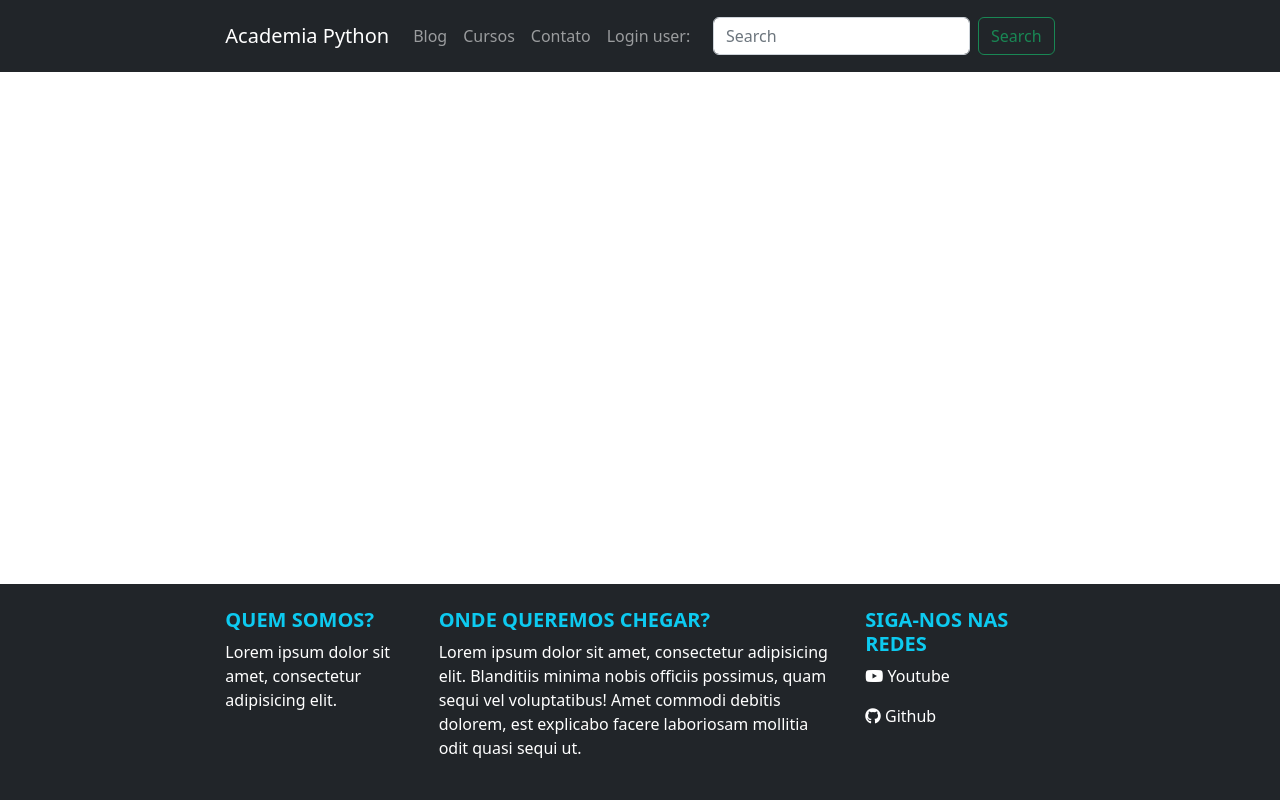
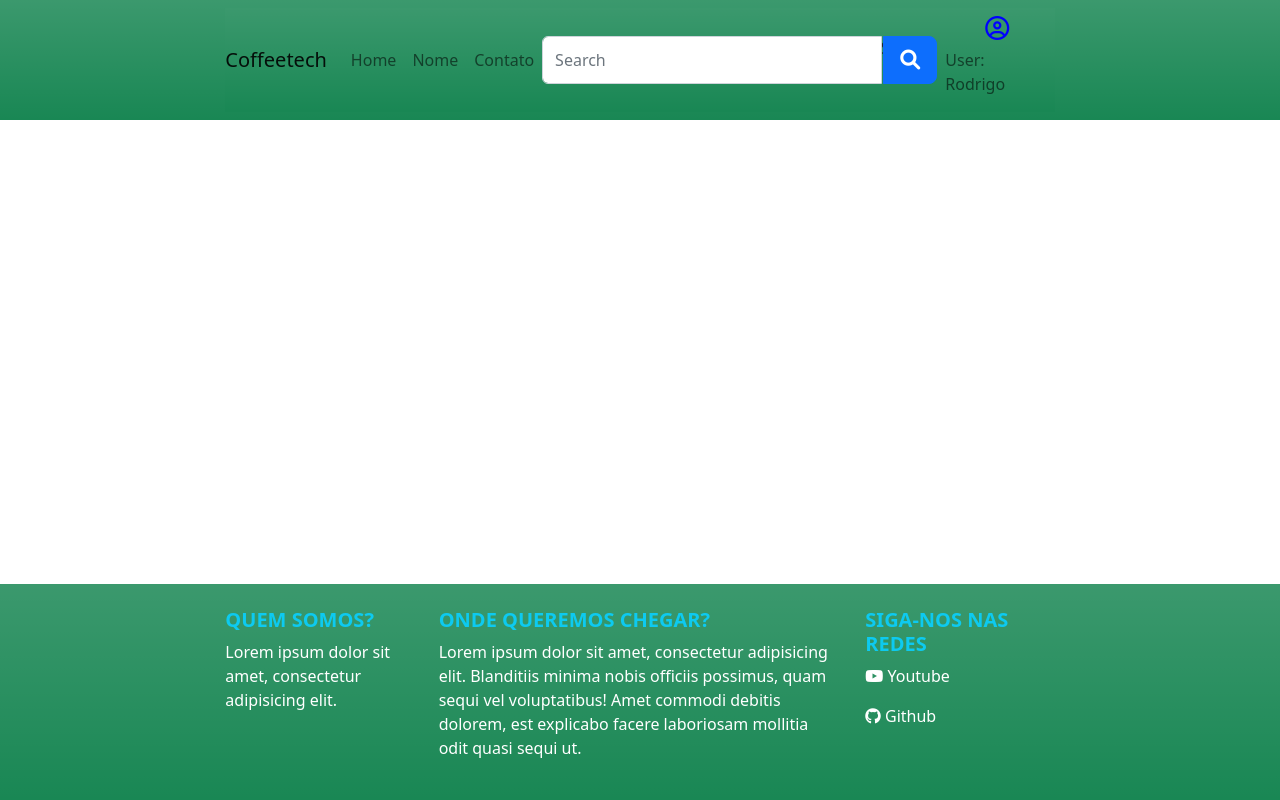
Before and after one commit to Rodrigodante11/coffeetech_django, a Django app: page / in a window 1280 px wide. Run offline with Django 3.2, Linux system fonts and the light colour scheme.

Commit message:
tela login

```diff
--- /dev/null
+++ b/autenticacao/urls.py
@@ -0,0 +1,9 @@
+from django.urls import path
+from . import views
+
+from django.conf import settings
+from django.conf.urls.static import static
+
+urlpatterns = [
+    path('', views.login, name="login"),
+] + static(settings.STATIC_URL, document_root=settings.STATIC_ROOT)
--- a/autenticacao/views.py
+++ b/autenticacao/views.py
@@ -1,3 +1,6 @@
 from django.shortcuts import render
+from django.http import HttpResponse
 
-# Create your views here.
+
+def login(request):
+    return render(request, 'autenticacao/login.html')
--- a/core/urls.py
+++ b/core/urls.py
@@ -4,5 +4,5 @@ from django.urls import path, include
 urlpatterns = [
     path('admin/', admin.site.urls),
     path('', include("coffeetech.urls")),
-    # path('login/', include("autenticacao.urls")),
+    path('login/', include("autenticacao.urls")),
 ]
--- a/templates/coffeetech/home.html
+++ b/templates/coffeetech/home.html
@@ -7,16 +7,16 @@
           rel="stylesheet" integrity="sha384-gH2yIJqKdNHPEq0n4Mqa/HGKIhSkIHeL5AyhkYV8i59U5AR6csBvApHHNl/vI1Bx"
           crossorigin="anonymous">
 
-    <link rel="stylesheet" href="{% static 'css/estilos.css' %}">
+    <link rel="stylesheet" href="{% static 'css/navbar.css' %}">
     <meta name="viewport" content="width=device-width, initial-scale=1">
     <meta charset="UTF-8">
-    <title>Pagina Inicial</title>
+    <title>Home</title>
 </head>
 <body>
-    <div class="container-fluid bg-dark mb-2">
+    <div class="container-fluid bg-success bg-gradient mb-2">
         <div class="row justify-content-center">
             <div class="col-xl-8">
-                <header class="bg-dark my-2">
+                <header class="bg-success bg-gradient my-2">
                      {% include 'fragments/navbar.html' %}
 
                 </header>
--- a/templates/fragments/footer.html
+++ b/templates/fragments/footer.html
@@ -1,4 +1,4 @@
-<footer class="bg-dark py-4 mt-4 {{var_position}}">
+<footer class="bg-success bg-gradient py-4 mt-4 {{var_position}}">
     <div class="container-fluid text-white">
         <div class="row justify-content-center">
 
--- a/templates/fragments/navbar.html
+++ b/templates/fragments/navbar.html
@@ -1,8 +1,8 @@
-<nav class="navbar navbar-expand-lg navbar-dark bg-dark">
+<nav class="navbar navbar-expand-lg navbar- bg-success bg-gradient">
 
     <div class="container-fluid px-0">
 
-        <a class="navbar-brand" href="{% url 'home' %}">Academia Python</a>
+        <a class="navbar-brand" href="{% url 'home' %}">Coffeetech</a>
 
         <button class="navbar-toggler"
                 type="button"
@@ -19,33 +19,54 @@
             <ul class="navbar-nav me-auto mb-2 mb-lg-0">
 
                 <li class="nav-item">
-                    <a class="nav-link" aria-current="page" href="#">Blog</a>
+                    <a class="nav-link" aria-current="page" href="{% url 'home' %}">Home</a>
                 </li>
 
                 <li class="nav-item">
-                    <a class="nav-link" href="#">Cursos</a>
+                    <a class="nav-link" href="#">Nome</a>
                 </li>
 
                 <li class="nav-item">
                     <a class="nav-link" href="#">Contato</a>
                 </li>
 
-                <li class="nav-item">
-                    <a class="nav-link" href="#">Login user: </a>
-                </li>
-
             </ul>
 
             <form class="d-flex">
-                <input class="form-control me-2"
-                       type="search"
-                       placeholder="Search"
-                       aria-label="Search">
+                <div class="input-group" >
+                    <input type="search"
+                           id="form1"
+                           class="form-control"
+                           placeholder="Search"
+                           aria-label="Search"
+                           size="30">
 
-                <button class="btn btn-outline-success" type="submit">Search</button>
+                    <label class="form-label me-24" for="form1" >Search</label>
+                    <button type="button" class="btn btn-primary btn-lg left-customized" style="margin-left: -48px">
+                        <i class="fa-solid fa-magnifying-glass"></i>
+                    </button>
+                </div>
+            </form>
+        </div>
+            <ul class="navbar-nav me-auto mb-0 mb-lg-0 ">
+                <li class="nav-item">
 
-            </form>
+                    <i class="fa-regular fa-circle-user fa-xl ms-5 " style="color: blue"></i>
+                    <a class="nav-link" href="{% url 'login' %}">User: Rodrigo </a>
 
-        </div>
+                </li>
+             </ul>
+<!--            <form class="d-flex">-->
+<!--                <input class="form-control me-1 mr-5"-->
+<!--                       type="search"-->
+<!--                       placeholder="Search"-->
+<!--                       aria-label="Search">-->
+
+<!--                <button class="btn btn-outline-success" type="submit">Search</button>-->
+
+<!--            </form>-->
+
+
+
     </div>
 </nav>
```
Also changed, not shown: core/settings.py (+10 -2 lines), templates/autenticacao/login.html (added, +176 -0 lines), static/images/icon.png (added), static/images/logo-coffeetech.png (added).
